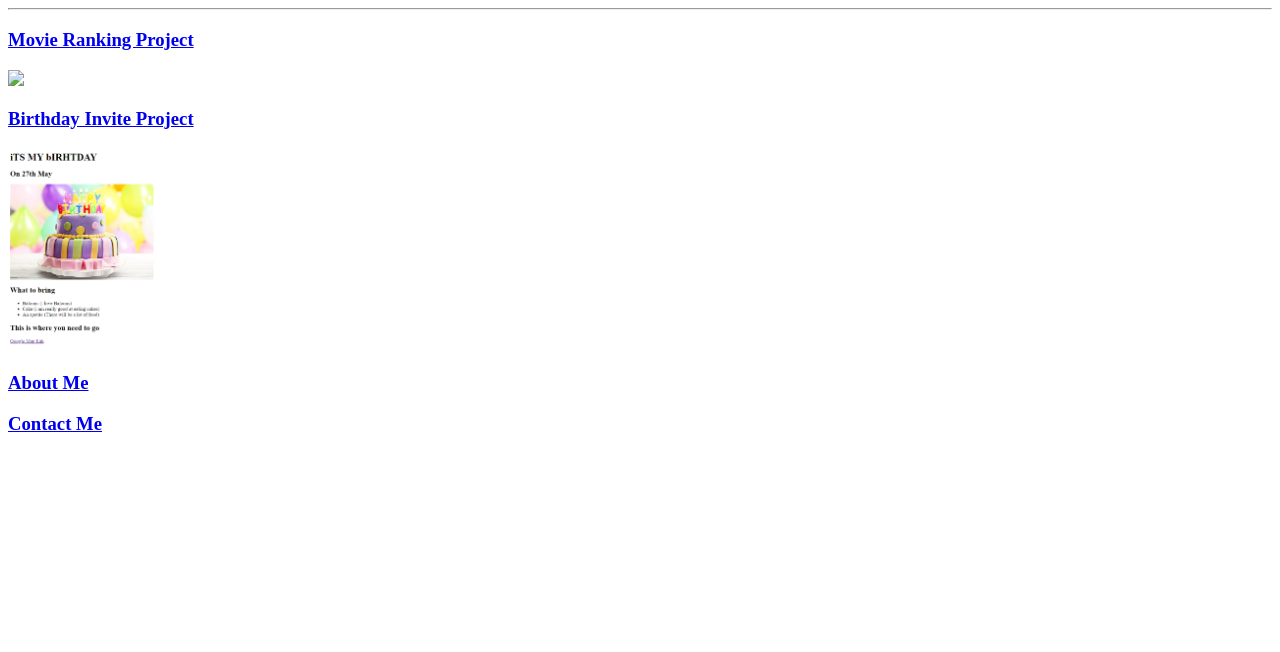
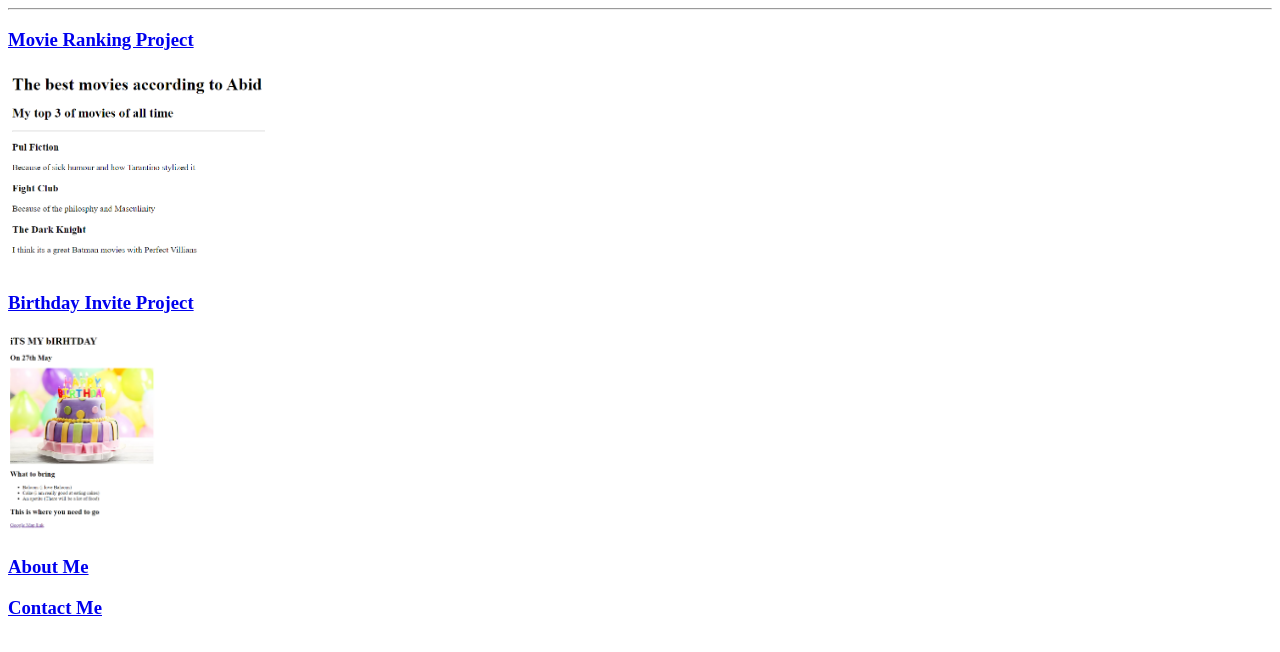
Before and after one commit to Wudstick/html-portfolio, a plain HTML site: page index.html in a window 1280 px wide. Shown: the part 130-782 px from the top of the page. Drawn offline with Linux system fonts and the light colour scheme.

Commit message:
Update index.html

```diff
--- a/index.html
+++ b/index.html
@@ -27,7 +27,7 @@ https://developer.mozilla.org/en-US/docs/Web/HTML/Element/img#attr-height -->
     <h1> I am a Web Developer</h1>
     <hr />
     <h3><a href = "public/movie-ranking.html">Movie Ranking Project</a> </h3>
-    <img src = "../4.3 HTML Porfolio Project/assets/images/movieRanking.png" height = "200"/>
+    <img src = "assets/images/movieRanking.png" height = "200"/>
 
     <h3><a href = "public/birthday-invite.html">Birthday Invite Project</a> </h3>
     <img src = "assets/images/birthdaycake.png" height = "200"/>
```
